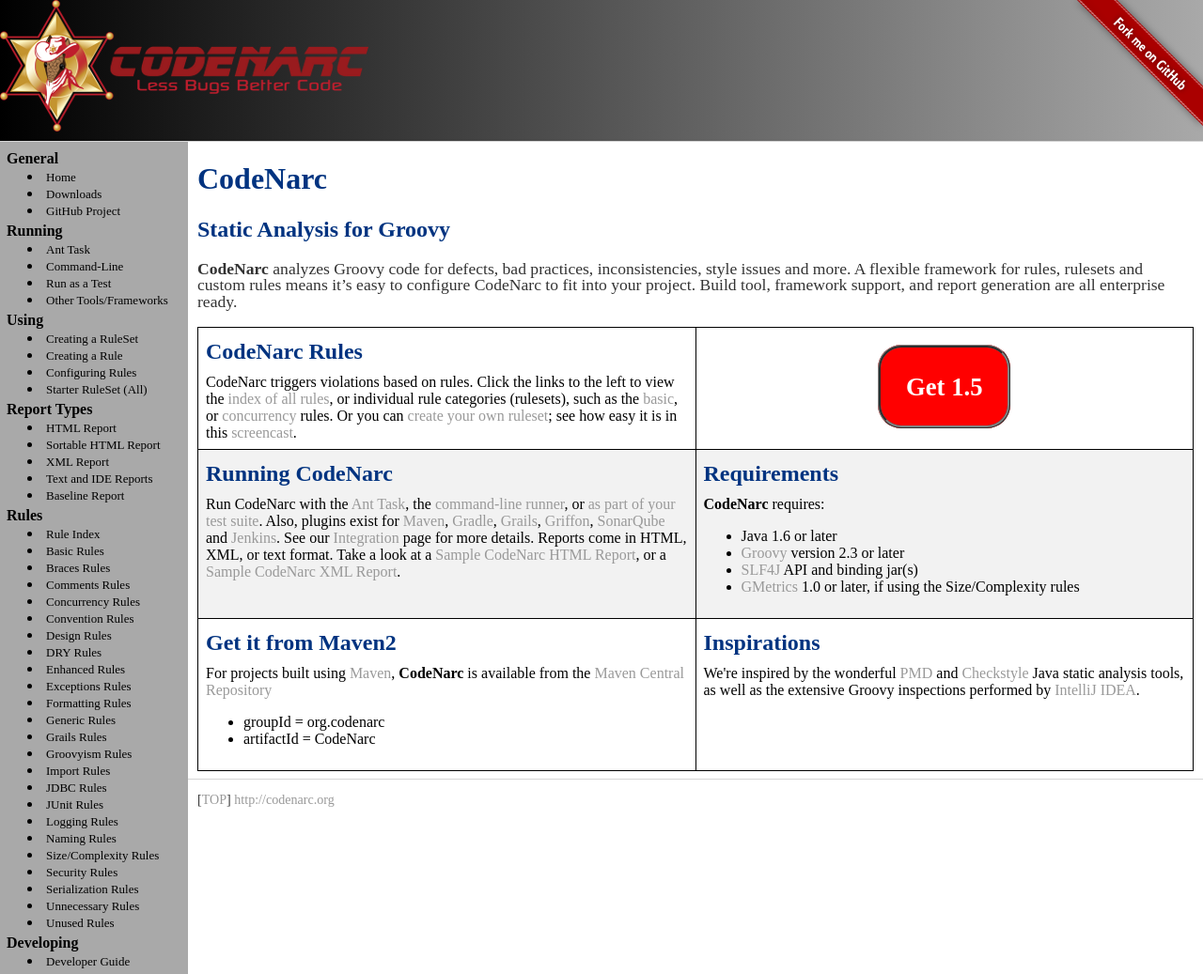
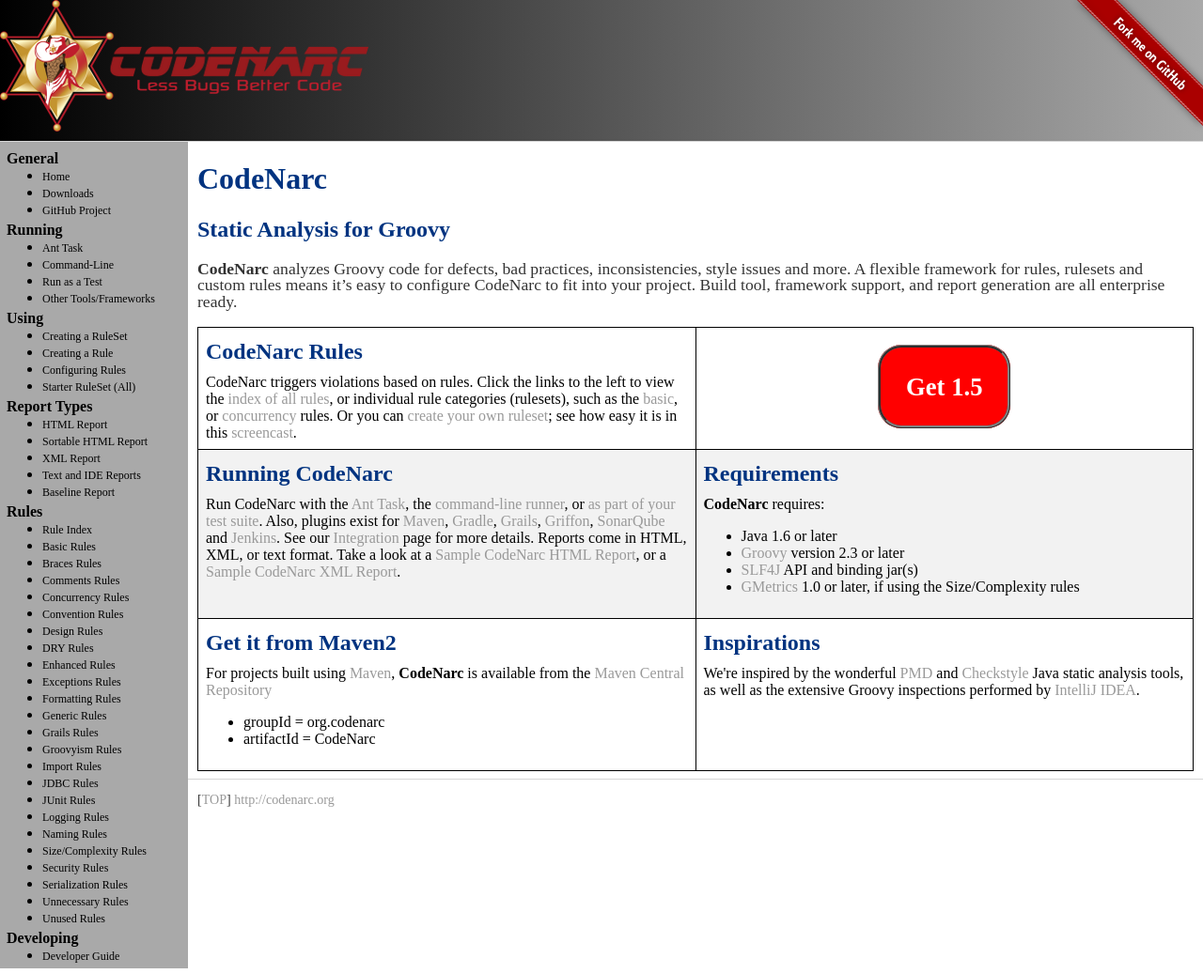
Before and after one commit to CodeNarc/CodeNarc, a Jekyll site: the page built from index.md, in a window 1280 px wide. Shown: the whole page at 94% size. Built offline with Jekyll 4.4.1, drawn with Linux system fonts in a browser that asks for light colours.

```diff
--- a/css/main.css
+++ b/css/main.css
@@ -1,9 +1,5 @@
 body {
     margin: 0px;
-}
-
-html {
-  scroll-padding-top: 150px; /* compensate for height of sticky banner */
 }
 
 /* Banner ------------------------- */
@@ -43,10 +39,8 @@ html {
 .sidebar {
   width: 190px; /* 200 - padding */
   top: 150px; /* Stay under the banner */
-  /*margin-top: 150px;*/ /* Stay under the banner */
   margin-left: 0px;
   left: 0px;
-
   float: left;
   background-color: #A9A9A9; /* Dark Gray */
   padding: 5px;
@@ -55,7 +49,7 @@ html {
 
 .sidebar h2 {
   padding-top: 4px;
-  padding-bottom: 1px;
+  padding-bottom: 0px;
   padding-left: 2px;
   margin-top: 0px;
   margin-bottom: 0px;
@@ -71,9 +65,9 @@ html {
 
 /* The navigation menu links */
 .sidebar a {
-  padding: 0px 4px 0px 4px;
+  padding: 0px 4px 0px 0px;
   text-decoration: none;
-  font-size: 13px;
+  font-size: 12px;
   color: #000000;
   display: block;
 }
@@ -99,7 +93,6 @@ a:hover {
     text-decoration: underline;
 }
 
-/* Style page content */
 .container {
   /*margin-top: 150px;*/ /* Same as the height of the banner */
   /*padding-top: 150px;*/ /* Same as the height of the banner */
@@ -107,7 +100,6 @@ a:hover {
   padding-right: 10px;
   margin-left: 200px; /* Same as the width of the sidebar */
   top: 150px;       /* Stay under the banner */
-  /*padding: 10px 10px;*/
 }
 
 .container h1, .container h2, .container h3, .container h4 {
```
